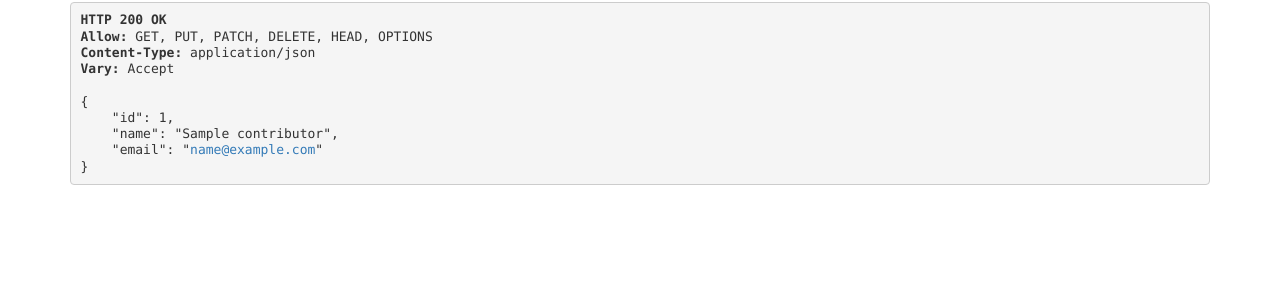
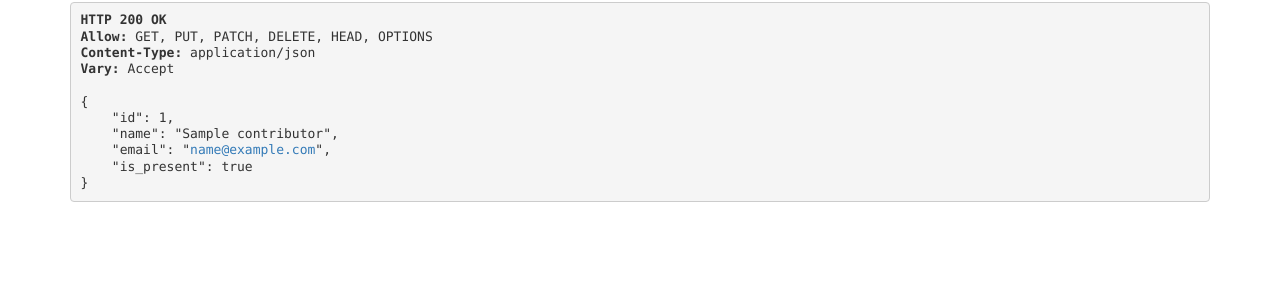
Before and after one commit to leandre000/django-tms, a Django app: page /contributors/1/ in a window 1280 px wide. Shown: the part 326-626 px from the top of the page. Run offline with Django 5.2, Linux system fonts and the light colour scheme; tables that the repository leaves empty hold one stand-in row (values such as "Sample post"); some libraries are stand-ins or nearby versions.

Commit message:
Add attendance field to Contributor, update forms, admin, view and template for marking attendance

```diff
--- a/tms/admin.py
+++ b/tms/admin.py
@@ -4,7 +4,7 @@ from .models import Contributor, Task
 
 @admin.register(Contributor)
 class ContributorAdmin(admin.ModelAdmin):
-    list_display = ['id', 'name', 'email']
+    list_display = ['id', 'name', 'email', 'is_present']
     search_fields = ['name', 'email']
     list_per_page = 20
 
--- a/tms/forms.py
+++ b/tms/forms.py
@@ -7,7 +7,7 @@ class ContributorForm(forms.ModelForm):
 
     class Meta:
         model = Contributor
-        fields = ['name', 'email']
+        fields = ['name', 'email', 'is_present']
         widgets = {
             'name': forms.TextInput(attrs={
                 'class': 'w-full px-4 py-3 rounded-lg border border-gray-300 focus:ring-2 focus:ring-blue-500 focus:border-transparent transition duration-200 shadow-sm',
@@ -17,10 +17,14 @@ class ContributorForm(forms.ModelForm):
                 'class': 'w-full px-4 py-3 rounded-lg border border-gray-300 focus:ring-2 focus:ring-blue-500 focus:border-transparent transition duration-200 shadow-sm',
                 'placeholder': 'Enter email address'
             }),
+            'is_present': forms.CheckboxInput(attrs={
+                'class': 'w-5 h-5 text-blue-600 border-gray-300 rounded focus:ring-2 focus:ring-blue-500 cursor-pointer'
+            }),
         }
         labels = {
             'name': 'Contributor Name',
             'email': 'Email Address',
+            'is_present': 'Present',
         }
 
 
--- a/tms/models.py
+++ b/tms/models.py
@@ -5,6 +5,7 @@ from django.utils import timezone
 class Contributor(models.Model):
     name = models.CharField(max_length=100)
     email = models.EmailField(unique=True)
+    is_present = models.BooleanField(default=False)
 
     class Meta:
         db_table = 'contributors'
--- a/tms/urls.py
+++ b/tms/urls.py
@@ -7,7 +7,7 @@ router.register(r'contributors', ContributorViewSet)
 router.register(r'tasks', TaskViewSet)
 
 urlpatterns = [
-    path('', include(router.urls)),
     path('contributors/add/', add_contributor, name='add_contributor'),
     path('contributors/list/', mark_contributors, name='mark_contributors'),
+    path('', include(router.urls)),
 ]
--- a/tms/views.py
+++ b/tms/views.py
@@ -7,6 +7,14 @@ from .forms import ContributorForm
 
 def mark_contributors(request):
     """View to display all contributors in a table format."""
+    if request.method == 'POST':
+        # Expect POST data like present_<id>=on for checked boxes
+        for contributor in Contributor.objects.all():
+            key = f'present_{contributor.id}'
+            contributor.is_present = True if request.POST.get(key) == 'on' else False
+            contributor.save()
+        messages.success(request, 'Attendance updated successfully.')
+
     contributors = Contributor.objects.all().order_by('id')
     return render(request, 'tms/mark_contributors.html', {'contributors': contributors})
 
```
Also changed, not shown: tms/templates/tms/mark_contributors.html (+15 -3 lines), tms/migrations/0002_contributor_is_present.py (added).
